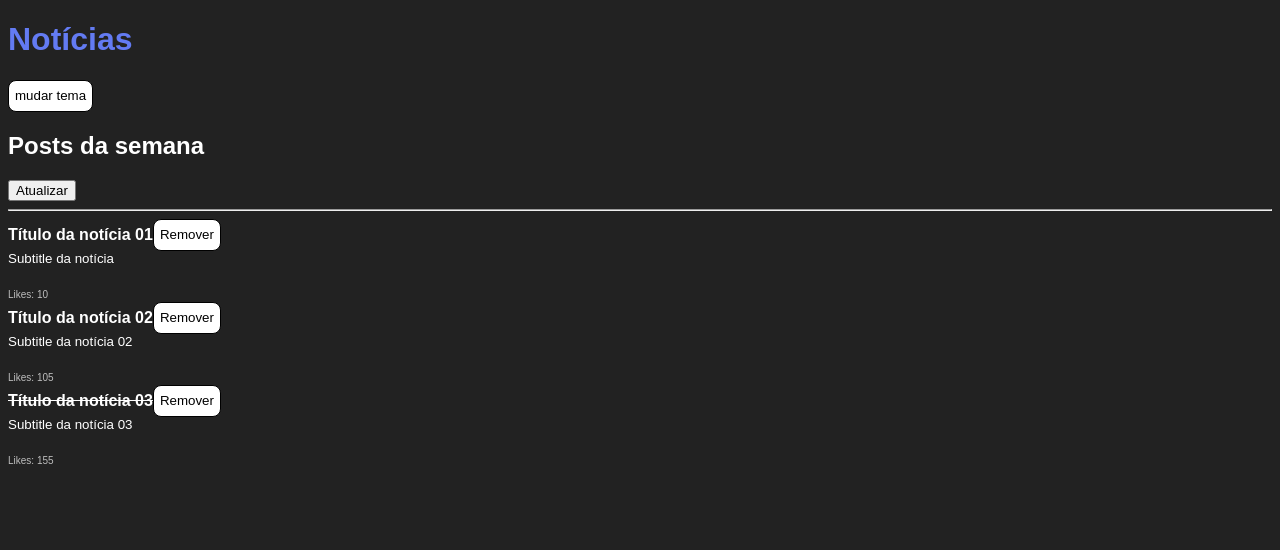
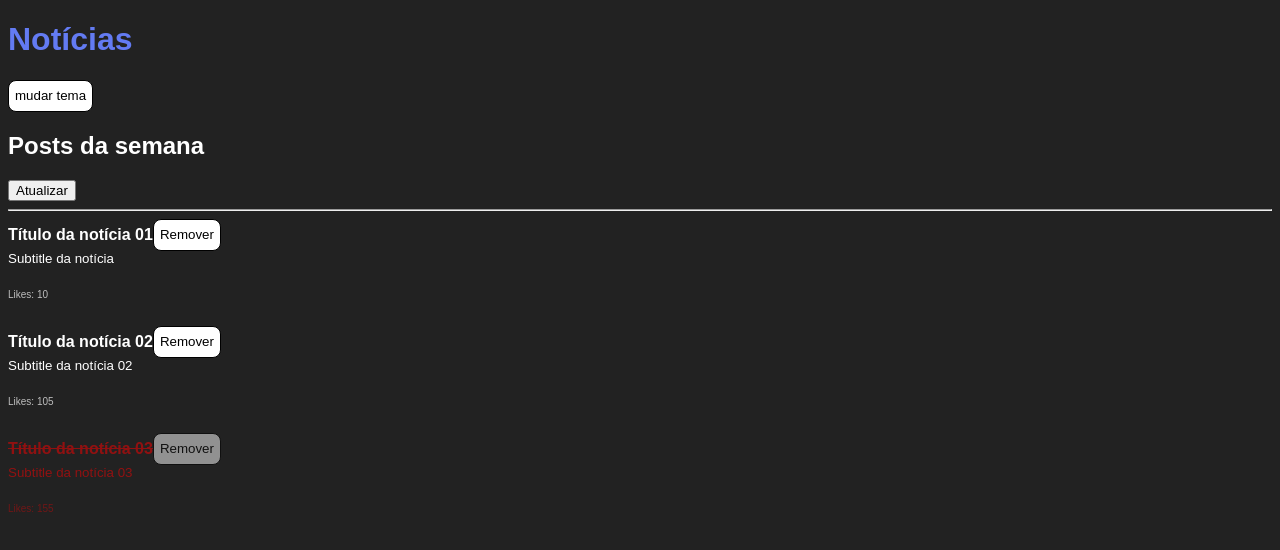
Before and after one commit to HomeProjectStudy/fundamentals-react, a React (Create React App) app: page / in a window 1280 px wide. Shown: the top 550 px of the page. Built offline with nearby package versions, Linux system fonts and the light colour scheme.

Commit message:
feat: props with styled components

```diff
--- a/src/components/Post/Post.js
+++ b/src/components/Post/Post.js
@@ -1,19 +1,18 @@
 import PropTypes from 'prop-types';
 import { PostHeader } from './PostHeader';
-import { Rate, SubTitle } from './styles';
+import { Container, Rate, SubTitle } from './styles';
 export function Post(props) {
   return (
-    <article>
+    <Container removed={props.post.removed}>
       <PostHeader
         onRemove={props.onRemove}
         post={props.post}
-
       />
 
       <br />
       <SubTitle>{props.post.subtitle}</SubTitle><br />
       <Rate>Likes: {props.post.likes / 2 || 0}</Rate>
-    </article>
+    </Container>
   );
 }
 
--- a/src/components/Post/styles.js
+++ b/src/components/Post/styles.js
@@ -1,4 +1,13 @@
-import styled from 'styled-components';
+import styled,{ css } from 'styled-components';
+
+export const Container = styled.article`
+  margin-bottom: 24px;
+
+  ${({removed}) => removed && css`
+    opacity: ${removed ? 0.5 : 1 };
+    color: ${removed ? '#F00' : '#FFF' };
+  `}
+`;
 
 
 export const SubTitle = styled.small`
```
